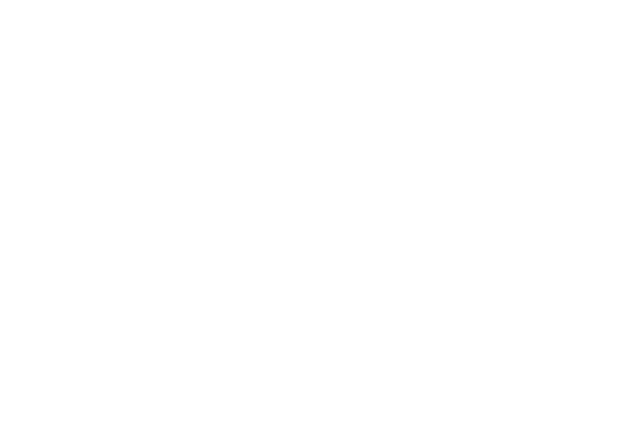
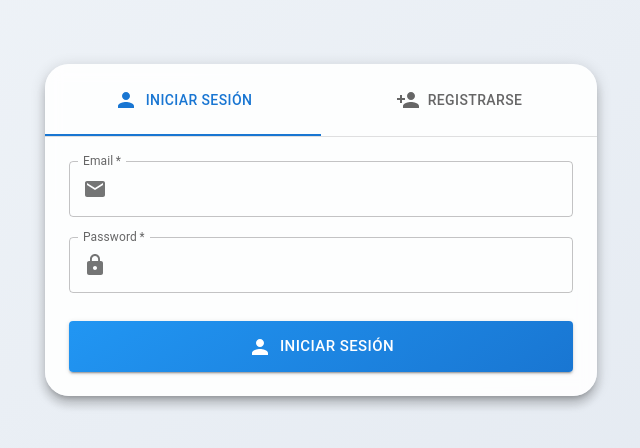
Before and after one commit to mlvaldebenito/finanzapp, a React (Create React App) app in the folder frontend/: page /login in a window 1280 px wide. Before the commit this address had no page. Shown: the part 202-650 px from the top of the page, without its empty margins (319-959 px from the left). Built offline with nearby package versions, Linux system fonts and the light colour scheme.

Commit message:
feat(): add login

```diff
--- a/frontend/src/App.js
+++ b/frontend/src/App.js
@@ -3,6 +3,7 @@
 import MyNewView from './views/MyNewView';
 import MainView from './views/MainView';
 import OnBoardingView from './views/OnBoardingView';
+import Login from './views/Login';
 
 function App() {
   return (
@@ -10,6 +11,7 @@
       <Routes>
         <Route path="/" element={<MyNewView />} />
         <Route path="/main" element={<MainView />} />
+        <Route path="/login" element={<Login />} />
         {/* Add more routes here */}
         <Route path="/onboarding" element={<OnBoardingView />} />
       </Routes>
--- /dev/null
+++ b/frontend/src/views/Login.js
@@ -0,0 +1,231 @@
+import { useState } from 'react';
+import {
+  Box,
+  Container,
+  Paper,
+  Tab,
+  Tabs,
+  TextField,
+  Button,
+  InputAdornment,
+  CircularProgress,
+} from '@mui/material';
+import {
+  Email,
+  Lock,
+  Person,
+  PersonAdd,
+} from '@mui/icons-material';
+
+function TabPanel(props) {
+  const { children, value, index, ...other } = props;
+
+  return (
+    <div
+      role="tabpanel"
+      hidden={value !== index}
+      id={`auth-tabpanel-${index}`}
+      aria-labelledby={`auth-tab-${index}`}
+      {...other}
+    >
+      {value === index && <Box sx={{ p: 3 }}>{children}</Box>}
+    </div>
+  );
+}
+
+const Login = () => {
+  const [tab, setTab] = useState(0);
+  const [isLoading, setIsLoading] = useState(false);
+
+  const handleTabChange = (_, newValue) => {
+    setTab(newValue);
+  };
+
+  const handleSubmit = async (e) => {
+    e.preventDefault();
+    setIsLoading(true);
+    // Simulate API call
+    await new Promise(resolve => setTimeout(resolve, 1000));
+    setIsLoading(false);
+  };
+
+  return (
+    <Box
+      sx={{
+        minHeight: '100vh',
+        display: 'flex',
+        alignItems: 'center',
+        background: 'linear-gradient(145deg, #f1f5f9, #e2e8f0)',
+        py: 4,
+      }}
+    >
+      <Container maxWidth="sm">
+        <Paper
+          elevation={8}
+          sx={{
+            backdropFilter: 'blur(8px)',
+            backgroundColor: 'rgba(255, 255, 255, 0.9)',
+            borderRadius: 6,
+            overflow: 'hidden',
+          }}
+        >
+          <Tabs
+            value={tab}
+            onChange={handleTabChange}
+            variant="fullWidth"
+            sx={{
+              borderBottom: 1,
+              borderColor: 'divider',
+              '& .MuiTab-root': {
+                py: 2,
+              },
+            }}
+          >
+            <Tab
+              icon={<Person sx={{ mr: 1 }} />}
+              label="Iniciar Sesión"
+              iconPosition="start"
+            />
+            <Tab
+              icon={<PersonAdd sx={{ mr: 1 }} />}
+              label="Registrarse"
+              iconPosition="start"
+            />
+          </Tabs>
+          <TabPanel value={tab} index={0}>
+            <form onSubmit={handleSubmit}>
+              <Box sx={{ display: 'flex', flexDirection: 'column', gap: 2.5 }}>
+                <TextField
+                  required
+                  fullWidth
+                  label="Email"
+                  type="email"
+                  InputProps={{
+                    startAdornment: (
+                      <InputAdornment position="start">
+                        <Email />
+                      </InputAdornment>
+                    ),
+                  }}
+                />
+                <TextField
+                  required
+                  fullWidth
+                  label="Password"
+                  type="password"
+                  InputProps={{
+                    startAdornment: (
+                      <InputAdornment position="start">
+                        <Lock />
+                      </InputAdornment>
+                    ),
+                  }}
+                />
+                <Button
+                  type="submit"
+                  variant="contained"
+                  size="large"
+                  disabled={isLoading}
+                  sx={{
+                    mt: 1,
+                    py: 1.5,
+                    background: 'linear-gradient(145deg, #2196f3, #1976d2)',
+                    '&:hover': {
+                      background: 'linear-gradient(145deg, #1976d2, #1565c0)',
+                    },
+                  }}
+                >
+                  {isLoading ? (
+                    <>
+                      <CircularProgress size={24} sx={{ mr: 1 }} color="inherit" />
+                      Signing in...
+                    </>
+                  ) : (
+                    <>
+                      <Person sx={{ mr: 1 }} />
+                      Iniciar Sesión
+                    </>
+                  )}
+                </Button>
+              </Box>
+            </form>
+          </TabPanel>
+
+          <TabPanel value={tab} index={1}>
+            <form onSubmit={handleSubmit}>
+              <Box sx={{ display: 'flex', flexDirection: 'column', gap: 2.5 }}>
+                <TextField
+                  required
+                  fullWidth
+                  label="Email"
+                  type="email"
+                  InputProps={{
+                    startAdornment: (
+                      <InputAdornment position="start">
+                        <Email />
+                      </InputAdornment>
+                    ),
+                  }}
+                />
+                <TextField
+                  required
+                  fullWidth
+                  label="Password"
+                  type="password"
+                  InputProps={{
+                    startAdornment: (
+                      <InputAdornment position="start">
+                        <Lock />
+                      </InputAdornment>
+                    ),
+                  }}
+                />
+                <TextField
+                  required
+                  fullWidth
+                  label="Confirm Password"
+                  type="password"
+                  InputProps={{
+                    startAdornment: (
+                      <InputAdornment position="start">
+                        <Lock />
+                      </InputAdornment>
+                    ),
+                  }}
+                />
+                <Button
+                  type="submit"
+                  variant="contained"
+                  size="large"
+                  disabled={isLoading}
+                  sx={{
+                    mt: 1,
+                    py: 1.5,
+                    background: 'linear-gradient(145deg, #2196f3, #1976d2)',
+                    '&:hover': {
+                      background: 'linear-gradient(145deg, #1976d2, #1565c0)',
+                    },
+                  }}
+                >
+                  {isLoading ? (
+                    <>
+                      <CircularProgress size={24} sx={{ mr: 1 }} color="inherit" />
+                      Creating account...
+                    </>
+                  ) : (
+                    <>
+                      <PersonAdd sx={{ mr: 1 }} />
+                      Crear Cuenta
+                    </>
+                  )}
+                </Button>
+              </Box>
+            </form>
+          </TabPanel>
+        </Paper>
+      </Container>
+    </Box>
+  );
+}
+
+export default Login;
```
